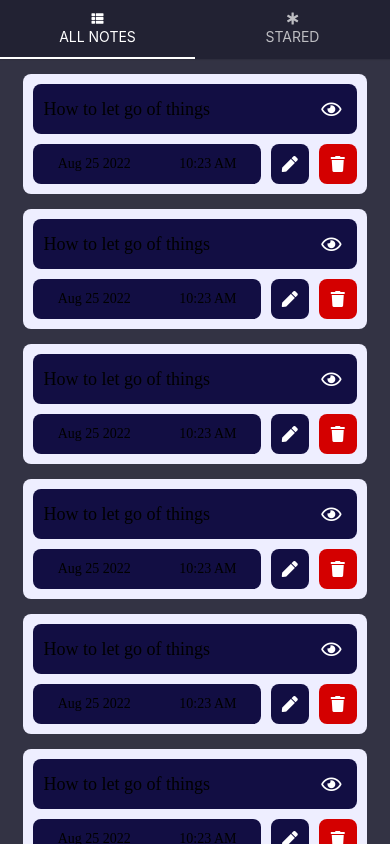
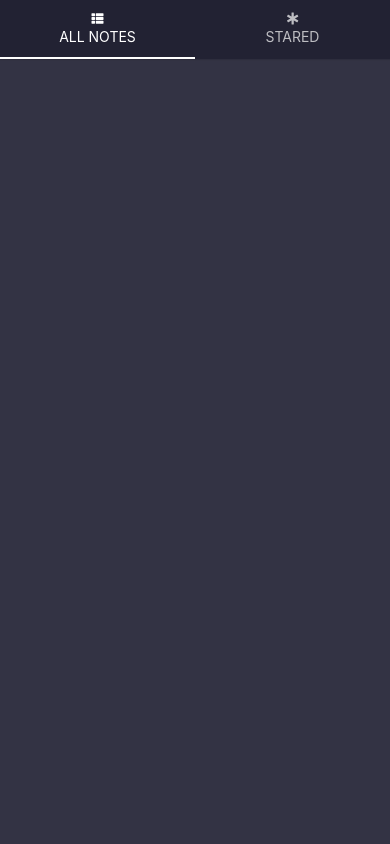
Before and after one commit to Minhajuddink7/Keeper, a React Native app: screen /NoteList in a window 390 px wide. Built offline with nearby package versions, Linux system fonts and the light colour scheme.

Commit message:
Note list made dynamic

```diff
--- a/App/Components/Note-List/NoteCard.tsx
+++ b/App/Components/Note-List/NoteCard.tsx
@@ -10,7 +10,7 @@ import HStack from '../Layouts/HStack';
 import DynamicIcon from '../Common/DynamicIcon';
 import AppText from '../Typography/AppText';
 
-const NoteCard = () => {
+const NoteCard = ({note}) => {
   const [isHeaderShown, setIsHeaderShown] = useState(true);
   return (
     <View style={styles.noteCard}>
@@ -27,7 +27,7 @@ const NoteCard = () => {
           paddingLeft: 10,
         }}>
         {isHeaderShown ? (
-          <AppText text="How to let go of things" type="Montserrat-Bold,,18" />
+          <AppText text={note.title} type="Montserrat-Bold,,18" />
         ) : (
           <ScrollView>
             <AppText
--- a/App/Screens/Notes/NoteList.tsx
+++ b/App/Screens/Notes/NoteList.tsx
@@ -7,48 +7,44 @@ import {
   useWindowDimensions,
 } from 'react-native';
 import React from 'react';
-
+import moment from 'moment';
 //   import DynamicIcon from '../components/Common/DynamicIcon';
 // import HStack from '../components/Layouts/Hstack';
 import {TabView, SceneMap, TabBar} from 'react-native-tab-view';
 import DynamicIcon from '../../Components/Common/DynamicIcon';
 import NoteCard from '../../Components/Note-List/NoteCard';
+import {RootStateOrAny, useSelector} from 'react-redux';
 //   import NoteCard from '../components/Note-List/NoteCard';
 
-const FirstRoute = () => (
+const FirstRoute = () => {
+  // const notes=useSelector(state=>state.notes.)
+  const notes: any = useSelector<RootStateOrAny>(state => state.notes.notes);
+  return (
     <View style={{flex: 1}}>
       <ScrollView style={{backgroundColor: '#334', paddingTop: 15}}>
-      <NoteCard />
-      <NoteCard />
-      <NoteCard />
-      <NoteCard />
-      <NoteCard />
-      <NoteCard />
-      <NoteCard />
-      <NoteCard />
-      <NoteCard />
-      <NoteCard />
-      <NoteCard />
-      <NoteCard />
-      <NoteCard />
+        {notes?.map((note: any) => {
+          return <NoteCard key={note.id} note={note} />;
+        })}
       </ScrollView>
     </View>
   );
-
-const SecondRoute = () => (
+};
+const SecondRoute = () => {
+  return (
     <View style={{flex: 1}}>
       <ScrollView style={{backgroundColor: '#334', paddingTop: 15}}>
-      <NoteCard />
+        {/* <NoteCard /> */}
       </ScrollView>
     </View>
   );
-
+};
 const renderScene = SceneMap({
   first: FirstRoute,
   second: SecondRoute,
 });
 
 const NoteList = () => {
+  // console.log(moment(Date.now()).format('DD-MM-YY'));
   const layout = useWindowDimensions();
   const [index, setIndex] = React.useState(0);
   const [routes] = React.useState([
--- a/App/Screens/Notes/TakeNotes.tsx
+++ b/App/Screens/Notes/TakeNotes.tsx
@@ -5,12 +5,17 @@ import DynamicIcon from '../../Components/Common/DynamicIcon';
 import FullPage from '../../Components/Layouts/FullPage';
 import {commonData} from '../../Data/static/commonData';
 import {RootStateOrAny, useDispatch, useSelector} from 'react-redux';
-import {changeCurrentNote} from '../../Data/redux/actions/notesActions';
+import {
+  changeCurrentNote,
+  changeNotes,
+} from '../../Data/redux/actions/notesActions';
+import moment from 'moment';
 
 const TakeNotes = ({navigation}) => {
   const initNote: any = useSelector<RootStateOrAny>(
     state => state.notes.current_note,
   );
+  const notes: any = useSelector<RootStateOrAny>(state => state.notes.notes);
 
   const dispatch = useDispatch();
   const actions = [
@@ -40,7 +45,11 @@ const TakeNotes = ({navigation}) => {
     }
   }, [currentNote, noteTitle]);
 
-  const saveAndAddNew = () => {};
+  const saveAndAddNew = () => {
+    const note = {id: Date.now(), title: noteTitle, body: currentNote};
+    const newNotes = [...notes, note];
+    dispatch(changeNotes(newNotes));
+  };
   return (
     <FullPage color={commonData.colors.DARK_THEME_COLOR}>
       <TextInput
```
Lines whose indentation alone changed are shown as unchanged.
